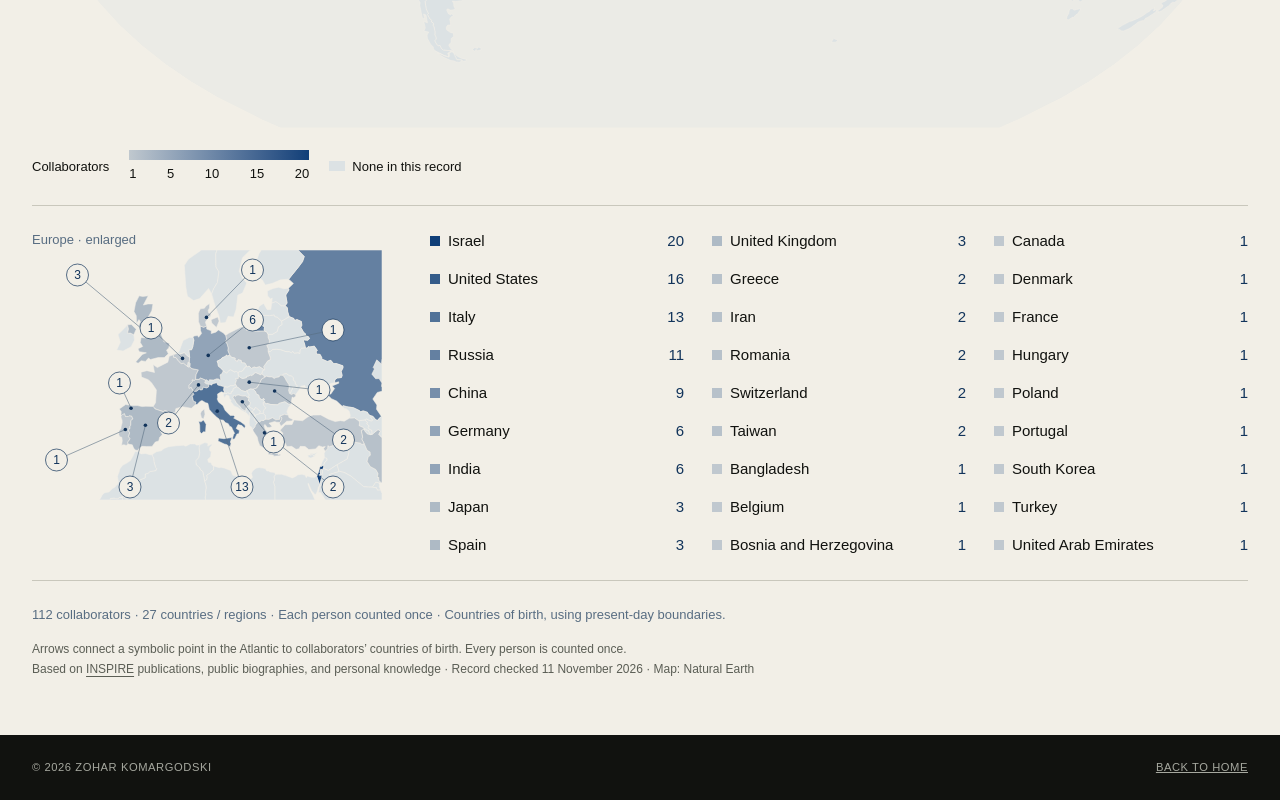
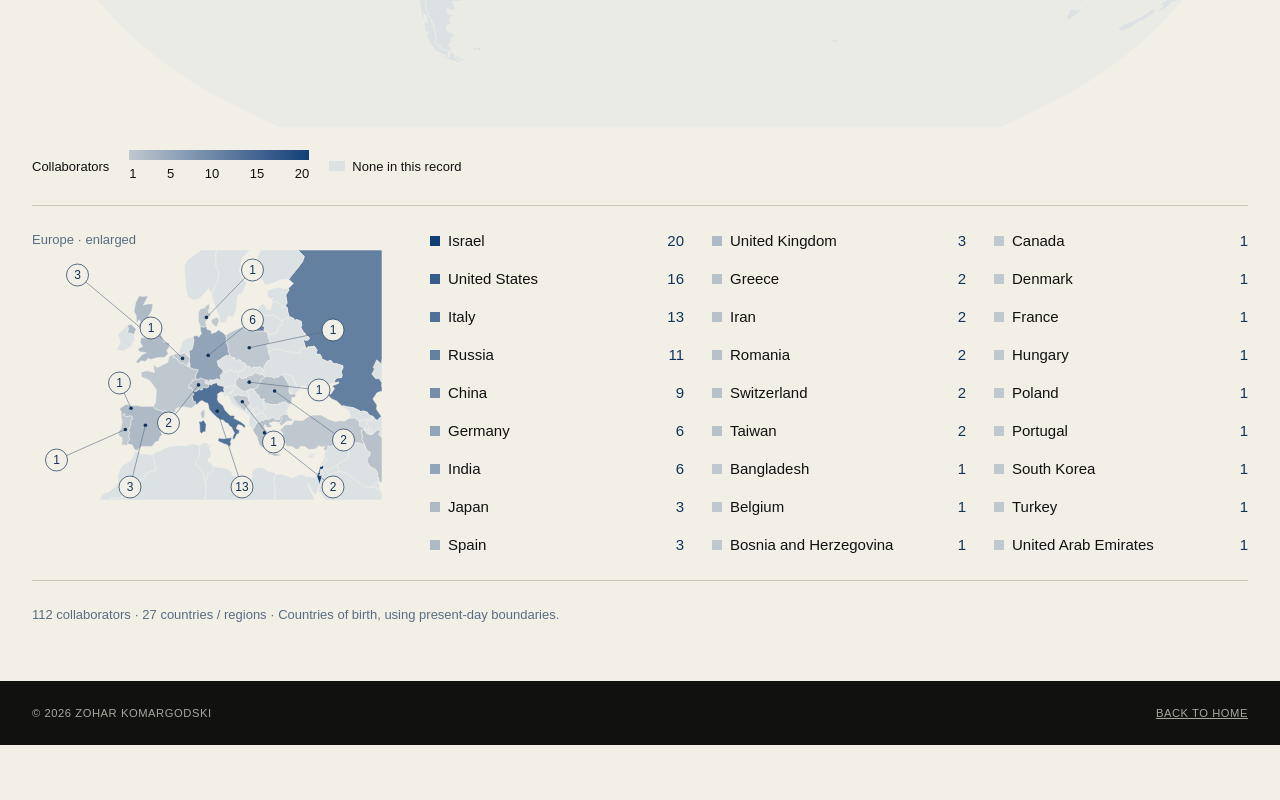
Before and after one commit to zkomargo/zoharkomargodski.com, a plain HTML site: page collaborators.html in a window 1280 px wide. Shown: the part 796-1596 px from the top of the page. After the commit the page ends 1541 px from the top, so only its background shows below. Drawn offline with Linux system fonts and the light colour scheme.

Commit message:
Remove explanatory text from collaborator map

```diff
--- a/collaborators.html
+++ b/collaborators.html
@@ -107,7 +107,7 @@
     const badge=(svg,x,y,c)=>{const g=svg.append('g').attr('data-badge-country',c.id).attr('aria-label',`${c.name}: ${c.count} collaborators`);g.append('title').text(`${c.name}: ${c.count} collaborators`);g.append('circle').attr('cx',x).attr('cy',y).attr('r',11).attr('class','number-badge');g.append('text').attr('x',x).attr('y',y+4).attr('text-anchor','middle').text(c.count)};
     function draw(){
       root.querySelector('.counts-layout').classList.toggle('is-arrow',mode==='arrows');root.querySelector('.inset-group').hidden=mode!=='arrows';
-        root.querySelector('.coverage').textContent=`${data.coauthor_count} collaborators · ${data.country_count} countries / regions · Each person counted once`+' · Countries of birth, using present-day boundaries.';
+        root.querySelector('.coverage').textContent=`${data.coauthor_count} collaborators · ${data.country_count} countries / regions`+' · Countries of birth, using present-day boundaries.';
       const el=root.querySelector('.world'),width=el.getBoundingClientRect().width,height=Math.max(170,width*.50),svg=d3.select(el);svg.selectAll('*').remove();svg.attr('viewBox',`0 0 ${width} ${height}`).attr('height',height);
       const projection=d3.geoEqualEarth().fitExtent([[1,4],[width-1,height-4]],{type:'Sphere'}),path=d3.geoPath(projection);
       svg.append('path').attr('d',path({type:'Sphere'})).attr('fill','color-mix(in srgb,var(--muted) 30%,var(--background))');
@@ -139,8 +139,6 @@
   </script>
 </div>
 
-    <p class="map-source">Arrows connect a symbolic point in the Atlantic to collaborators’ countries of birth. Every person is counted once.<br>
-    Based on <a href="https://inspirehep.net/authors/1021214">INSPIRE</a> publications, public biographies, and personal knowledge · Record checked 11 November 2026 · Map: Natural Earth</p>
     <noscript><p>This map needs JavaScript to draw the country outlines and counts.</p></noscript>
   </main>
   <footer><span>© 2026 Zohar Komargodski</span><a href="index.html">Back to home</a></footer>
```
